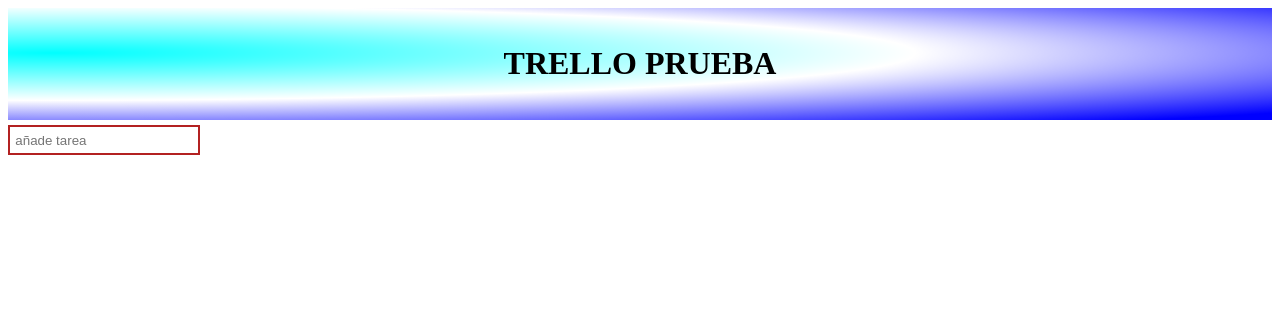
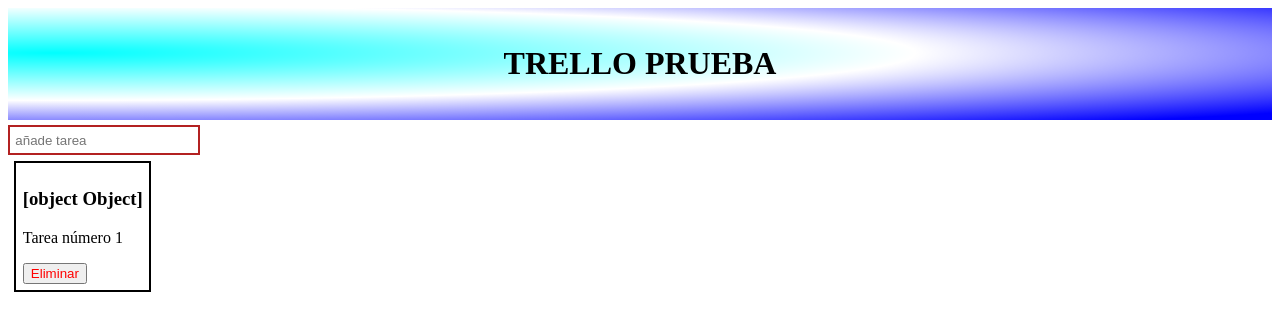
Before and after one commit to evaristj/Trello-Angular, an Angular app: page / in a window 1280 px wide. Shown: the top 330 px of the page. Built offline with nearby package versions, Linux system fonts and the light colour scheme.

Commit message:
cambiado array por objeto en tareas

```diff
--- a/src/app/app.component.ts
+++ b/src/app/app.component.ts
@@ -1,4 +1,5 @@
 import { Component } from '@angular/core';
+import { Task } from './task.interface';
 
 @Component({
   selector: 'app-root',
@@ -6,9 +7,11 @@
   styleUrls: ['./app.component.css']
 })
 export class AppComponent {
-  tareas = JSON.parse(localStorage.getItem('tareas')) || [];
-  nuevaTarea(inputText) {
-    this.tareas.push(inputText);
+  tareas: Array<Task> = [{ text: 'prueba', id: 1, completada: false }];
+  // JSON.parse(localStorage.getItem('tareas')) || [];
+  nuevaTarea(text) {
+    const crearTarea: Task = { text, id: Date.now(), completada: false};
+    this.tareas.push(crearTarea);
     localStorage.setItem('tareas', JSON.stringify(this.tareas));
     console.log(this.tareas);
   }
--- a/src/app/listado-tareas/listado-tareas.component.ts
+++ b/src/app/listado-tareas/listado-tareas.component.ts
@@ -7,7 +7,7 @@
   styleUrls: ['./listado-tareas.component.css']
 })
 export class ListadoTareasComponent implements OnInit {
-  @Input() arrData;
+  @Input() arrData: Array<object>;
   eliminarTarea(tarea) {
     const posicion = this.arrData.indexOf(tarea);
     this.arrData.splice(posicion, 1);
--- /dev/null
+++ b/src/app/task.interface.ts
@@ -0,0 +1,5 @@
+export interface Task {
+    text: string;
+    id: number;
+    completada: boolean;
+}
```
